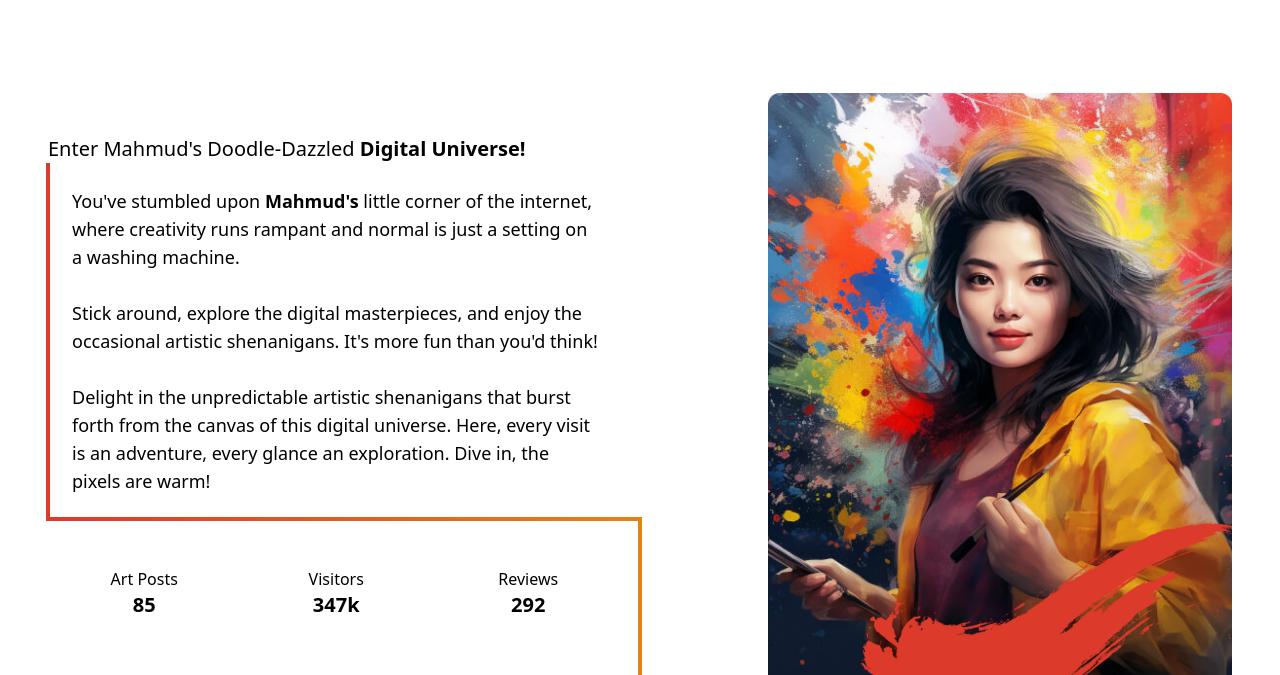
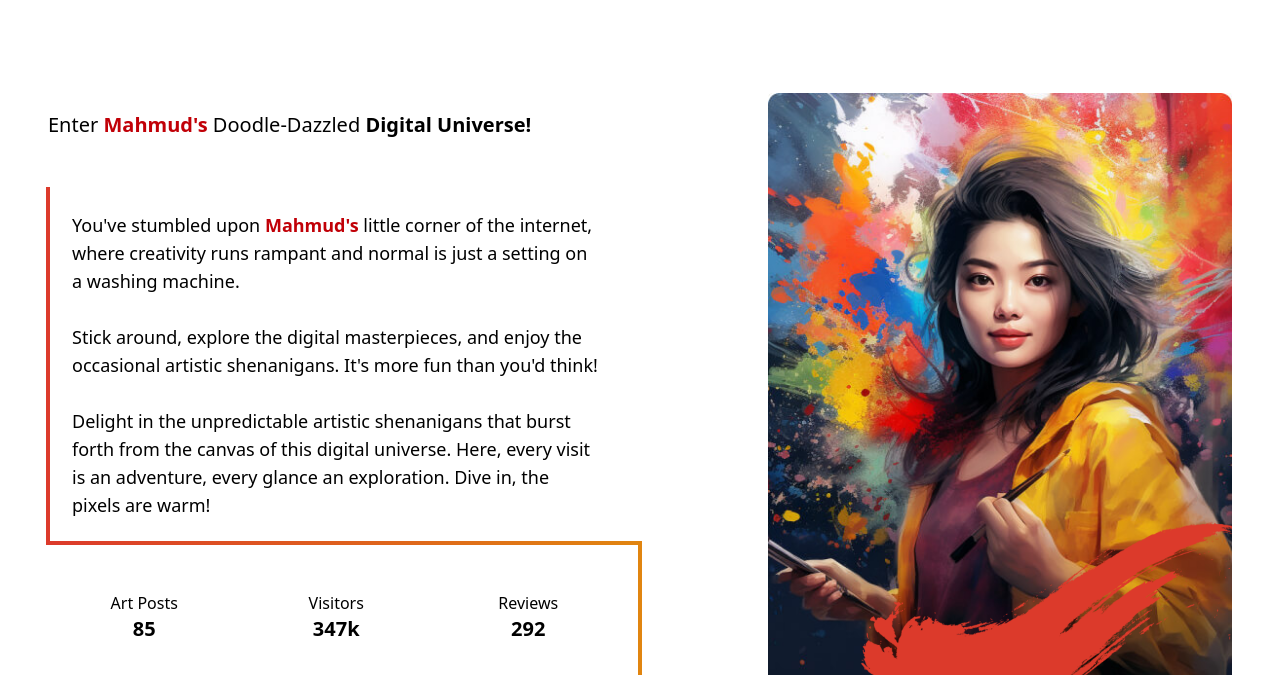
Before and after one commit to Mahmud-Alam/astro-artfolio-website, an Astro site: page / in a window 1280 px wide. Shown: the part 125-800 px from the top of the page. Built offline with nearby package versions, Linux system fonts and the light colour scheme; Astro itself is replaced by a stand-in of ours.

Commit message:
few changes

```diff
--- a/src/components/Intro.astro
+++ b/src/components/Intro.astro
@@ -1,12 +1,13 @@
 <div
   class="relative mx-12 flex flex-col items-center justify-center xl:flex-row xl:gap-36"
 >
+
   <div class="w-full xl:w-1/2">
     <h1 class="text-xl">
-      Enter Mahmud's Doodle-Dazzled <span id="scribble" class="font-bold"
+      Enter <span class="text-red-700 font-bold"><a href="https://mahmudalam.com/" target="_blank" rel="noopener noreferrer">Mahmud's</a></span> Doodle-Dazzled <span id="scribble" class="font-bold"
         >Digital Universe!</span
       >
-    </h1>
+    </h1><br><br>
     <div class="relative">
       <svg class="absolute h-full w-full overflow-visible">
         <defs>
@@ -23,9 +24,8 @@
           stroke="url(#gradient)"
           stroke-width="4"></path>
       </svg>
-      <p id="anim-p" class="p-6 text-lg">
-        You've stumbled upon <span class="font-bold text-primary">Mahmud's</span
-        > little corner of the internet, where creativity runs rampant and normal
+      <p id="anim-p" class="p-6 text-lg z-30 relative">
+        You've stumbled upon <span class="text-red-700 font-bold"><a href="https://mahmudalam.com/" target="_blank" rel="noopener noreferrer">Mahmud's</a></span> little corner of the internet, where creativity runs rampant and normal
         is just a setting on a washing machine.<br />
         <br />
         Stick around, explore the digital masterpieces, and enjoy the occasional
```
